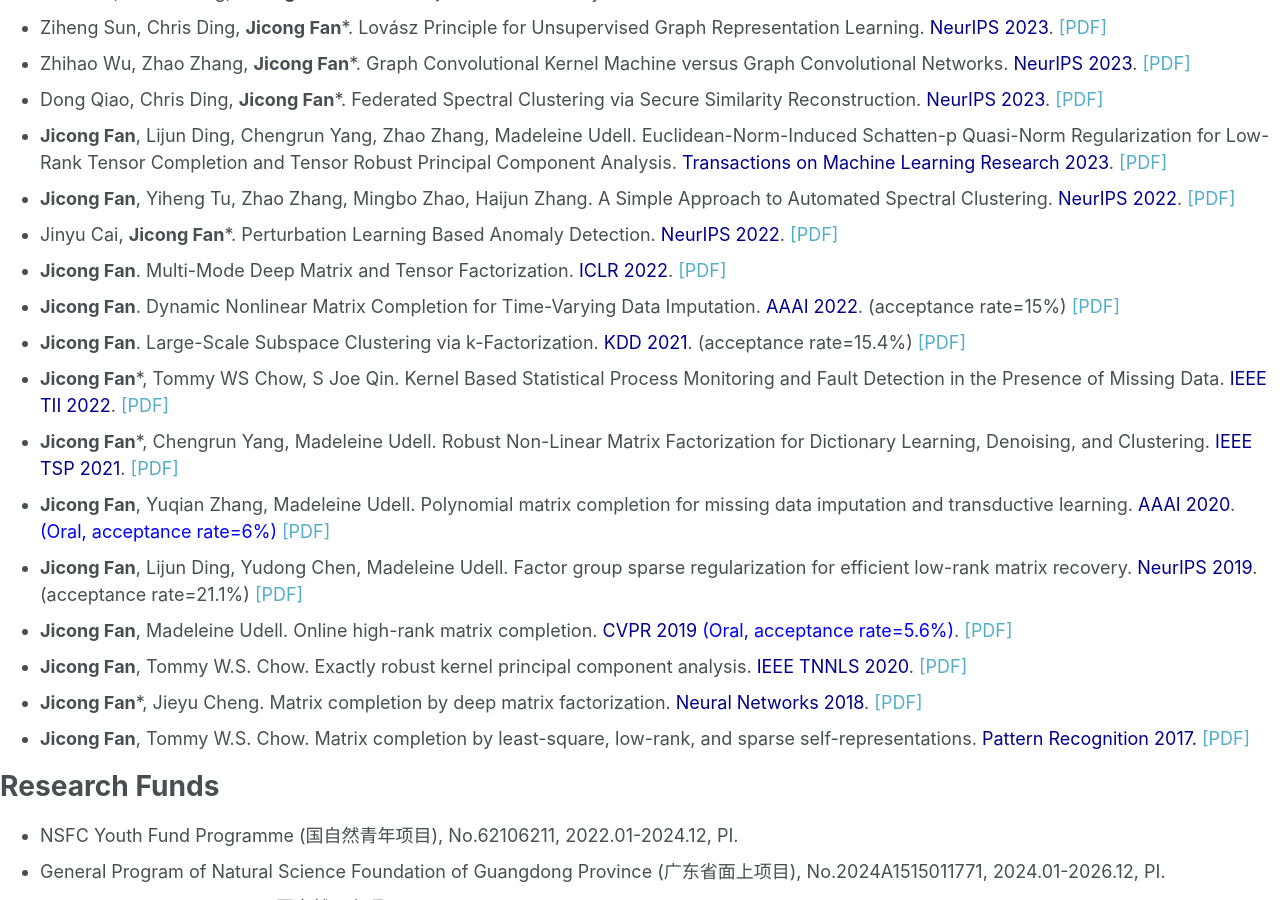
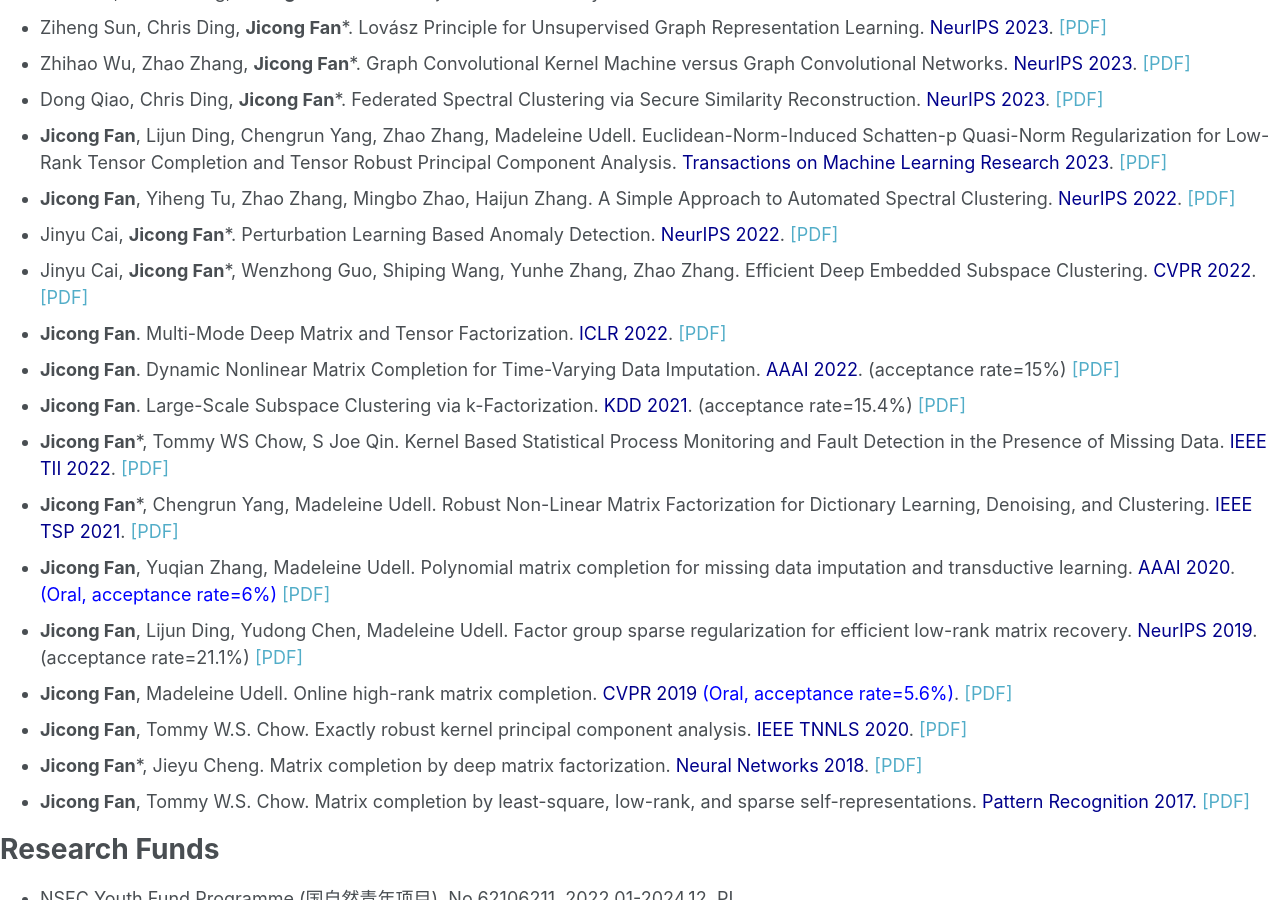
Before and after one commit to jicongfan/jicongfan.github.io, a Jekyll site: the page built from _pages/about.md, in a window 1280 px wide and 900 px high, scrolled down 1833 px. Built offline with Jekyll 4.4.1, drawn with Linux system fonts in a browser that asks for light colours.

Commit message:
Update about.md

```diff
--- a/_pages/about.md
+++ b/_pages/about.md
@@ -56,6 +56,7 @@
 * <strong>Jicong Fan</strong>, Lijun Ding, Chengrun Yang, Zhao Zhang, Madeleine Udell. Euclidean-Norm-Induced Schatten-p Quasi-Norm Regularization for Low-Rank Tensor Completion and Tensor Robust Principal Component Analysis. <font color=DarkBlue>Transactions on Machine Learning Research 2023</font>. <a href="https://openreview.net/pdf?id=Grhi800jVz">[PDF]</a>
 * <strong>Jicong Fan</strong>, Yiheng Tu, Zhao Zhang, Mingbo Zhao, Haijun Zhang. A Simple Approach to Automated Spectral Clustering. <font color=DarkBlue>NeurIPS 2022</font>.	<a href="https://proceedings.neurips.cc/paper_files/paper/2022/file/407fb8c5f3fda374c57d1bb18313ea5d-Paper-Conference.pdf">[PDF]</a>
 * Jinyu Cai, <strong>Jicong Fan</strong>*. Perturbation Learning Based Anomaly Detection. <font color=DarkBlue>NeurIPS 2022</font>. <a href="https://proceedings.neurips.cc/paper_files/paper/2022/file/5c261ccdc44fbd32fbb344fa578a1844-Paper-Conference.pdf">[PDF]</a>
+* Jinyu Cai, <strong>Jicong Fan</strong>*, Wenzhong Guo, Shiping Wang, Yunhe Zhang, Zhao Zhang.  Efficient Deep Embedded Subspace Clustering. <font color=DarkBlue>CVPR 2022</font>. <a href="https://openaccess.thecvf.com/content/CVPR2022/papers/Cai_Efficient_Deep_Embedded_Subspace_Clustering_CVPR_2022_paper.pdf">[PDF]</a>
 * <strong>Jicong Fan</strong>. Multi-Mode Deep Matrix and Tensor Factorization. <font color=DarkBlue>ICLR 2022</font>. <a href="https://openreview.net/pdf?id=6YVIk0sAkF_">[PDF]</a>
 * <strong>Jicong Fan</strong>. Dynamic Nonlinear Matrix Completion for Time-Varying Data Imputation. <font color=DarkBlue>AAAI 2022</font>. (acceptance rate=15%) <a href="https://ojs.aaai.org/index.php/AAAI/article/view/20612">[PDF]</a>
 * <strong>Jicong Fan</strong>. Large-Scale Subspace Clustering via k-Factorization. <font color=DarkBlue>KDD 2021</font>. (acceptance rate=15.4%) <a href="https://dl.acm.org/doi/pdf/10.1145/3447548.3467267">[PDF]</a>
```
